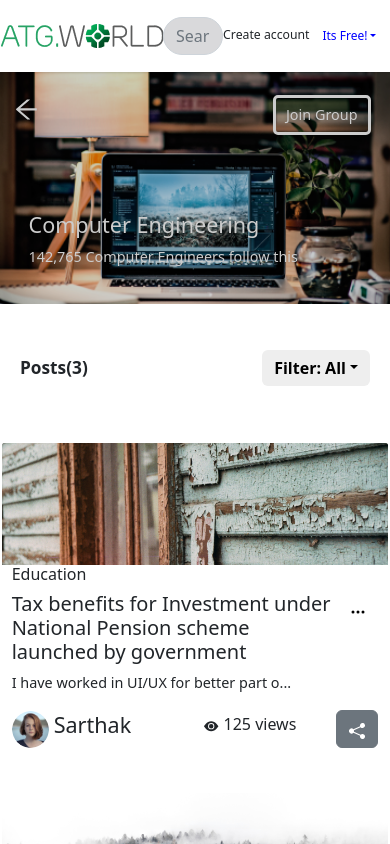
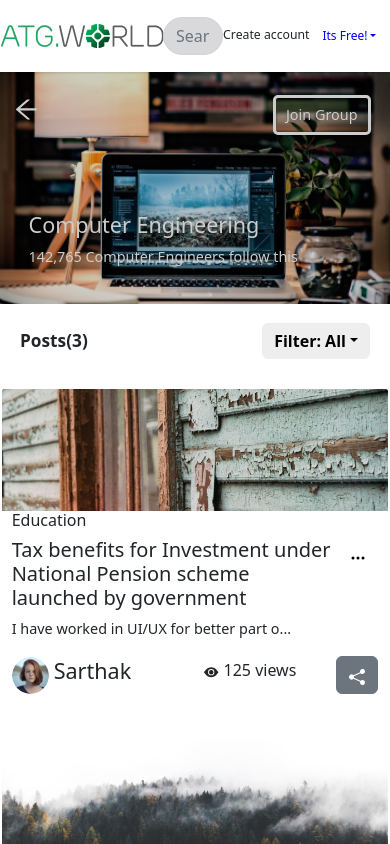
Before and after one commit to NiladriChatterje/banao, a React (Vite) app: page / in a window 390 px wide. Shown: the top 844 px of the page. Built offline with nearby package versions, Linux system fonts and the light colour scheme.

Commit message:
simple underline

```diff
--- a/src/Component/Home/Home.css
+++ b/src/Component/Home/Home.css
@@ -116,7 +116,8 @@
 
     #mobile-navs {
         width: 100%;
-        padding: 2px 18px;
+        margin: -25px 0;
+        padding: 0px 18px;
         display: flex !important;
         justify-content: space-between !important;
         align-items: center;
--- a/src/Component/Home/Home.jsx
+++ b/src/Component/Home/Home.jsx
@@ -49,7 +49,7 @@
 						))}
 					</span>
 					<div>
-						<Button variant="secondary" className="me-3">
+						<Button variant="secondary" className="me-3 mt-0 mb-0">
 							Write a Post
 						</Button>
 						<ButtonGroup style={{ background: "#2F6CE5" }}>
@@ -69,7 +69,6 @@
 
 				<div id="mobile-navs">
 					<div>Posts({podcastsArray.length})</div>
-					<div>
 					<div className="dropdown">
 						<button
 							id="drp-btn"
@@ -92,7 +91,6 @@
 								</a>
 							</li>
 						</ul>
-						</div>
 					</div>
 				</div>
 				<div id="podcast_container">
```
Lines whose indentation alone changed are shown as unchanged.
